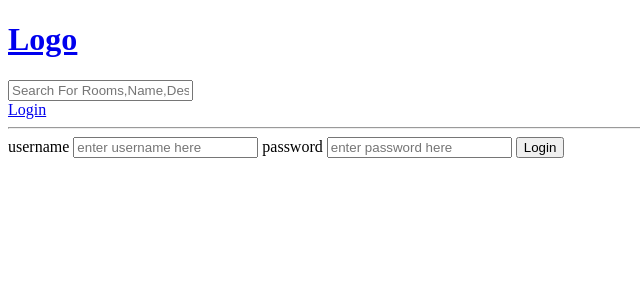
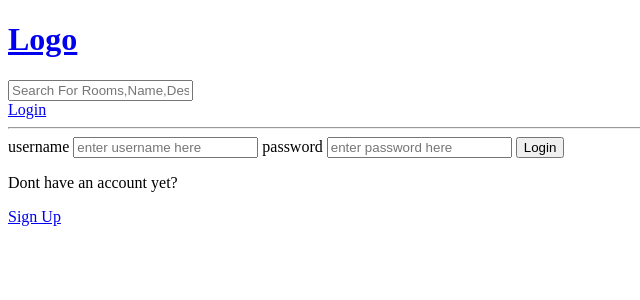
Before and after one commit to imadselka/StudyBud, a Django app: page /login/ in a window 1280 px wide. Shown: the top 300 px of the page, without its empty margins (0-640 px from the left). Run offline with Django 5.2, Linux system fonts and the light colour scheme.

Commit message:
add register

```diff
--- a/base/templates/base/login_register.html
+++ b/base/templates/base/login_register.html
@@ -6,7 +6,7 @@
     <title>Document</title>
   </head>
   <body>
-    {% extends 'main.html'%} {% block content %}
+    {% extends 'main.html'%} {% block content %} {% if page == 'login' %}
     <div>
       <form action="" method="POST">
         {% csrf_token %}
@@ -19,8 +19,19 @@
           placeholder="enter password here"
         />
         <button type="submit">Login</button>
+        <p>Dont have an account yet?</p>
+        <a href="{% url 'register' %}">Sign Up</a>
       </form>
     </div>
-    {% endblock %}
+    {% else %}
+    <div>
+      <form action="" method="POST">
+        {% csrf_token %} {{form.as_p}}
+        <button type="submit">Register</button>
+        <p>Already have an account?</p>
+        <a href="{% url 'login' %}">Login</a>
+      </form>
+    </div>
+    {% endif %} {% endblock %}
   </body>
 </html>
```
